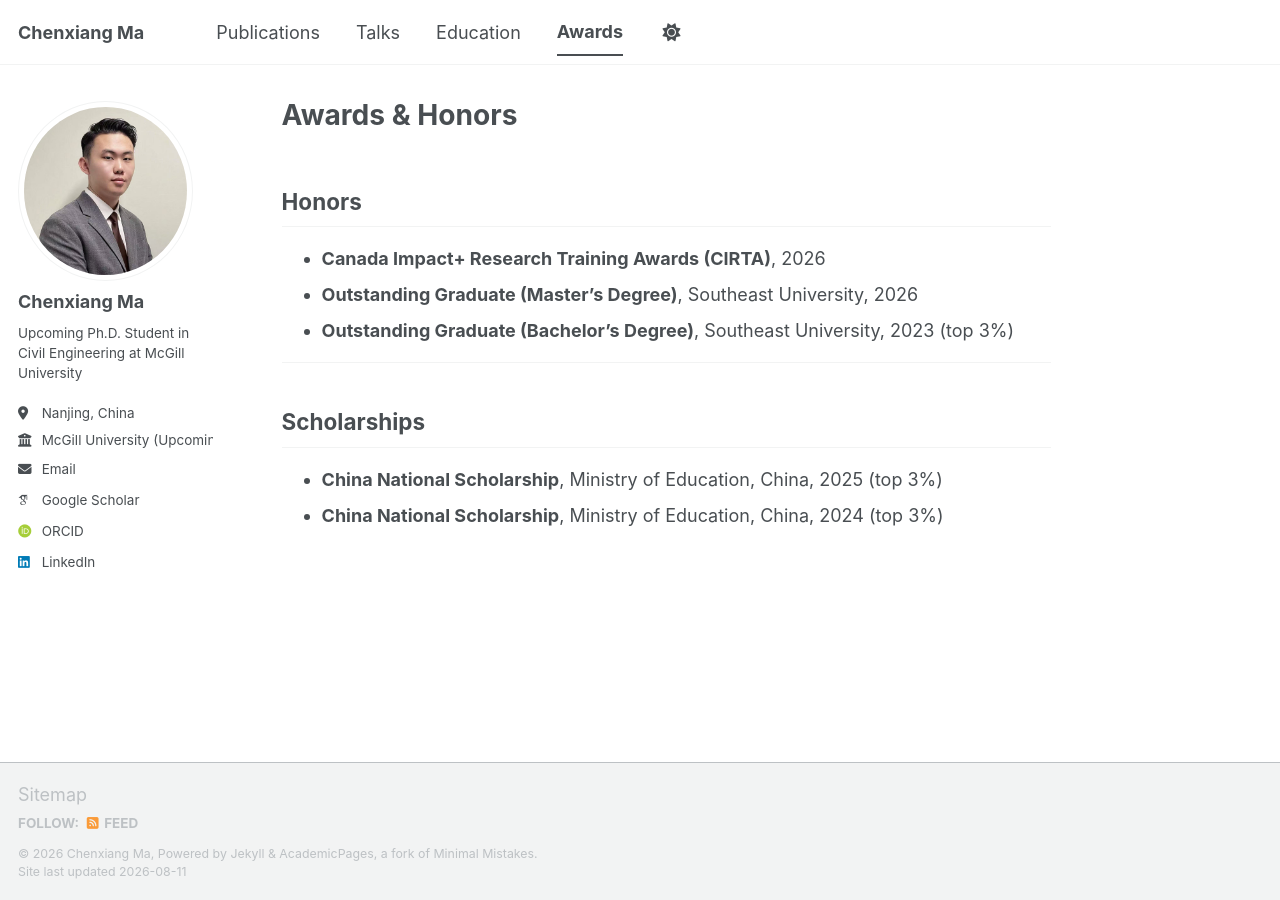
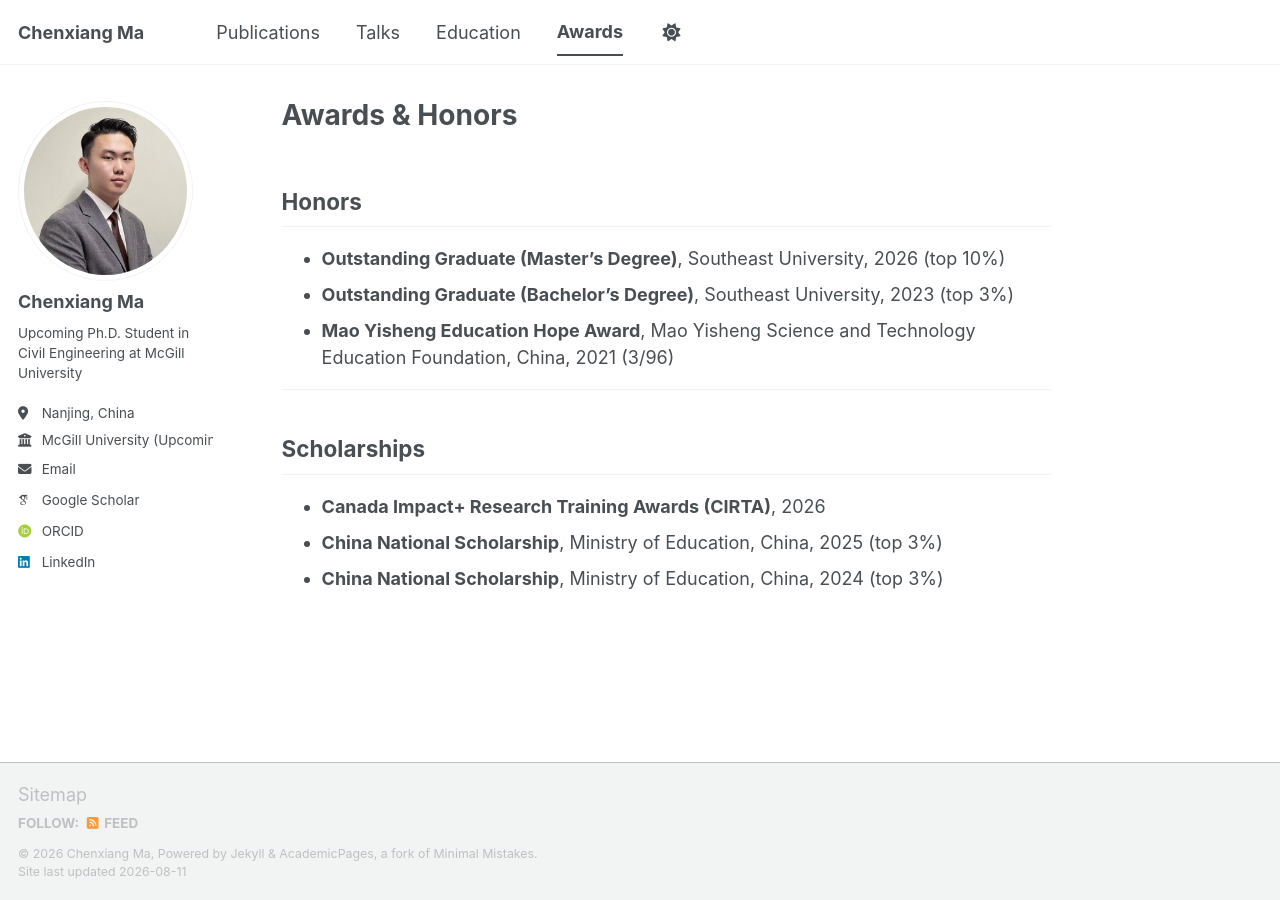
Before and after one commit to macxii23/macxii23.github.io, a Jekyll site: the page built from _pages/awards.md, in a window 1280 px wide. Built offline with Jekyll 4.4.1, drawn with Linux system fonts in a browser that asks for light colours; some web fonts are replaced; a script bundle is joined from its source files by our own code; library files that are not in the unit come from our copies.

Commit message:
Update awards.md

```diff
--- a/_pages/awards.md
+++ b/_pages/awards.md
@@ -6,13 +6,14 @@ author_profile: true
 
 ## Honors
 
-- **Canada Impact+ Research Training Awards (CIRTA)**, 2026
-- **Outstanding Graduate (Master's Degree)**, Southeast University, 2026
+- **Outstanding Graduate (Master's Degree)**, Southeast University, 2026 (top 10%)
 - **Outstanding Graduate (Bachelor's Degree)**, Southeast University, 2023 (top 3%)
+- **Mao Yisheng Education Hope Award**, Mao Yisheng Science and Technology Education Foundation, China, 2021 (3/96)
 
 ---
 
 ## Scholarships
 
+- **Canada Impact+ Research Training Awards (CIRTA)**, 2026
 - **China National Scholarship**, Ministry of Education, China, 2025 (top 3%)
 - **China National Scholarship**, Ministry of Education, China, 2024 (top 3%)
```
